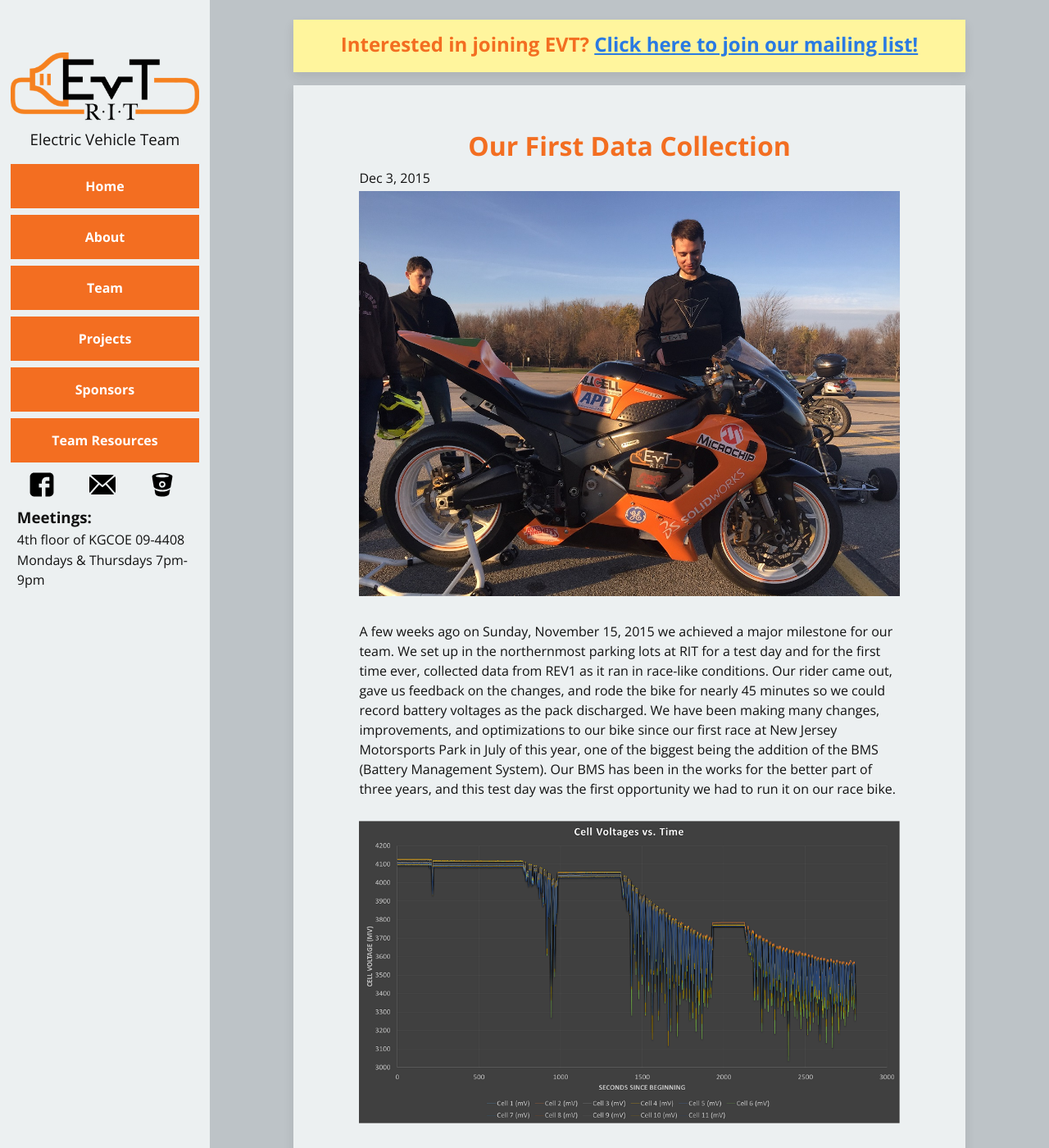
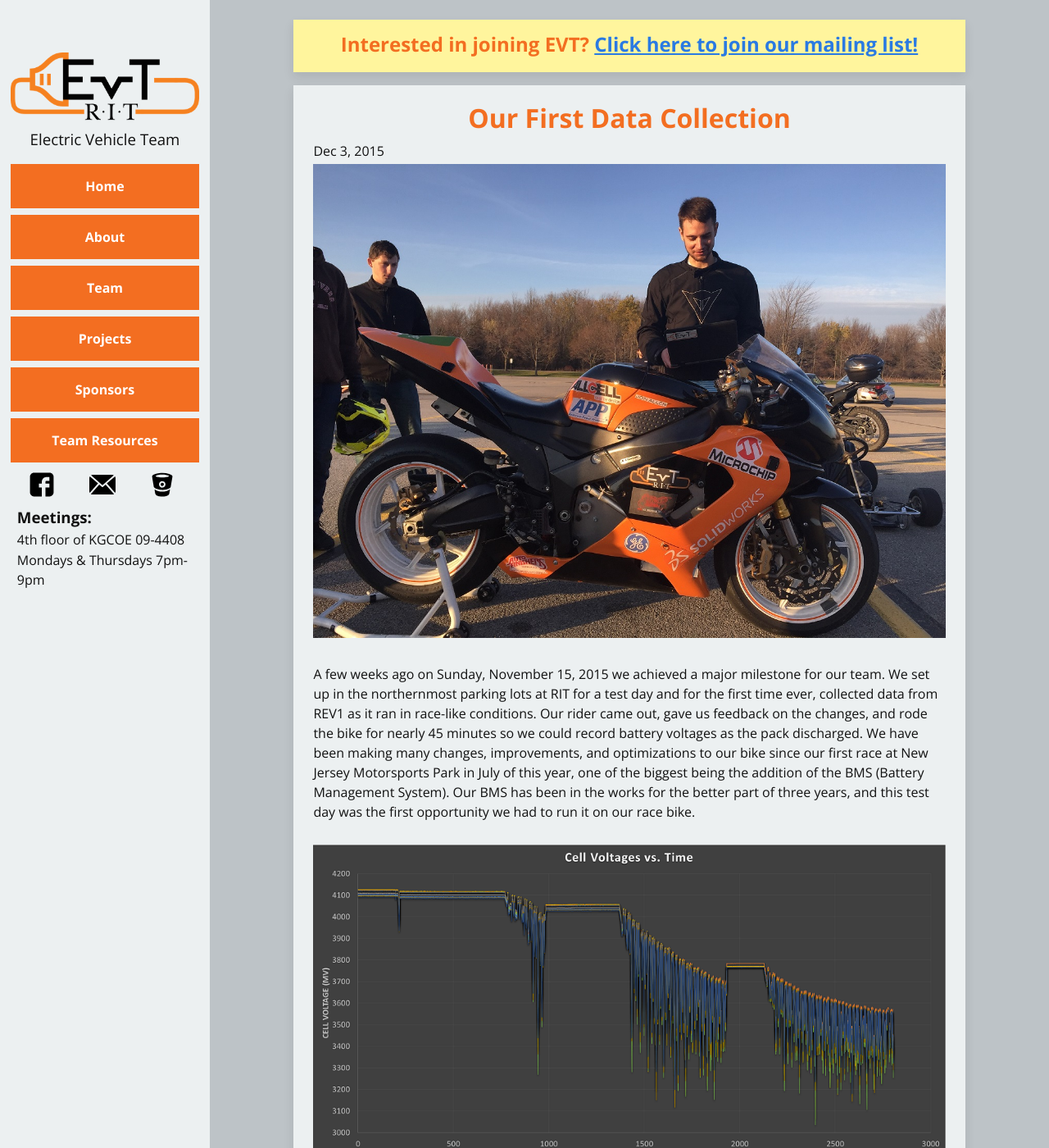
Before and after one commit to RIT-EVT/RIT-EVT.github.io, a Jekyll site: the page built from index.html, in a window 1280 px wide and 1400 px high. Shown: the whole window at 82% size. Built offline with Jekyll 4.4.1, drawn with Linux system fonts in a browser that asks for light colours; the list of posts is cut into pages by our own code.

Commit message:
Fix padding for blog posts on mobil

```diff
--- a/_sass/_layout.scss
+++ b/_sass/_layout.scss
@@ -385,7 +385,7 @@
  * Posts
  */
 .post {
-  padding: 50px 80px 50px 80px;
+  padding: 1em 1.5em 1em 1.5em;
   background: #ECF0F1;
   margin-top: 1em;
   box-shadow: 0 0 0 0,0 6px 12px rgba(34,34,34,0.1);
```
